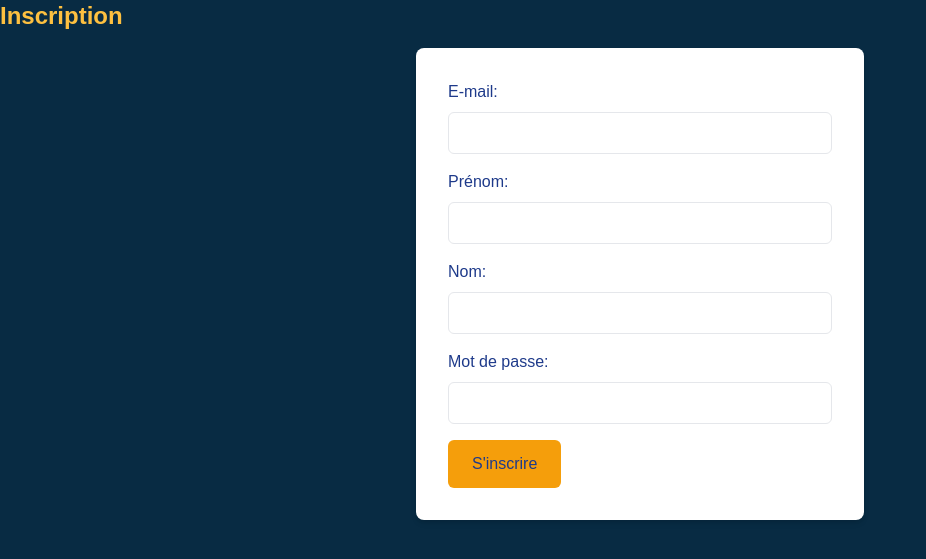
After one commit to HeavenProx/BDEchallenge, a PHP site: the page made by src/View/Authentication/register_form.php in a window 1280 px wide. The commit adds this page. Shown: the top 559 px of the page, without its empty margins (0-926 px from the left). Run offline with PHP 8.4, Linux system fonts and the light colour scheme; the template is opened without the code that fills it, so the values that code supplies are empty.

Commit message:
Link Home Pgae + begin mail

```diff
--- a/composer.json
+++ b/composer.json
@@ -28,6 +28,7 @@
         }
     },
     "require": {
-        "twig/twig": "^3.0"
+        "twig/twig": "^3.0",
+        "phpmailer/phpmailer": "^6.9"
     }
 }
--- a/src/Model/User.php
+++ b/src/Model/User.php
@@ -11,10 +11,10 @@ class User extends BaseModel
 
         // Par défaut, assigner le rôle spécifié (ou 'Étudiant' si aucun n'est spécifié)
         $roles = [$defaultRole];
-
+        $role = json_encode($roles);
         // Insérer l'utilisateur dans la base de données
         $stmt = $this->db->prepare("INSERT INTO User (email, firstName, lastName, password, role) VALUES (?, ?, ?, ?, ?)");
-        $stmt->execute([$email, $firstName, $lastName, $hashedPassword, $roles]);
+        $stmt->execute([$email, $firstName, $lastName, $hashedPassword, $role]);
     }
 
     public function updateUser($userId, $email, $firstName, $lastName)
--- /dev/null
+++ b/src/View/Authentication/register_form.php
@@ -0,0 +1,61 @@
+<!-- src/View/User/register_form.php -->
+
+<!DOCTYPE html>
+<html lang="en">
+<head>
+    <meta charset="UTF-8">
+    <meta name="viewport" content="width=device-width, initial-scale=1.0">
+    <title>Inscription</title>
+    <link href="https://cdn.jsdelivr.net/npm/tailwindcss@2.2.19/dist/tailwind.min.css" rel="stylesheet">
+    <style>
+        body {
+            background-color: #082B43;
+            color: #FFFFFF;
+            font-family: 'Arial', sans-serif;
+        }
+
+        h2 {
+            color: #FDC040;
+        }
+
+        form {
+            @apply max-w-md mx-auto p-8 bg-white rounded-lg shadow-md;
+        }
+
+        label {
+            @apply block mb-2 text-blue-900;
+        }
+
+        input {
+            @apply w-full px-4 py-2 mb-4 border rounded-md;
+        }
+
+        button {
+            @apply bg-yellow-500 text-blue-900 px-6 py-3 rounded-md cursor-pointer;
+        }
+
+        button:hover {
+            @apply bg-yellow-400;
+        }
+    </style>
+</head>
+<body>
+    <h2 class="text-2xl font-bold mb-4">Inscription</h2>
+
+    <form action="/registered" method="post" class="max-w-md mx-auto p-8 bg-white rounded-lg shadow-md">
+        <label for="email" class="block mb-2 text-blue-900">E-mail:</label>
+        <input type="email" id="email" name="email" required class="text-blue-900 w-full px-4 py-2 mb-4 border rounded-md">
+
+        <label for="first_name" class="block mb-2 text-blue-900">Prénom:</label>
+        <input type="text" id="first_name" name="first_name" required class="text-blue-900 w-full px-4 py-2 mb-4 border rounded-md">
+
+        <label for="last_name" class="block mb-2 text-blue-900">Nom:</label>
+        <input type="text" id="last_name" name="last_name" required class="text-blue-900 w-full px-4 py-2 mb-4 border rounded-md">
+
+        <label for="password" class="block mb-2 text-blue-900">Mot de passe:</label>
+        <input type="password" id="password" name="password" required class="text-blue-900 w-full px-4 py-2 mb-4 border rounded-md">
+
+        <button type="submit" class="bg-yellow-500 text-blue-900 px-6 py-3 rounded-md cursor-pointer hover:bg-yellow-400">S'inscrire</button>
+    </form>
+</body>
+</html>
--- a/src/View/Home/index.php
+++ b/src/View/Home/index.php
@@ -8,7 +8,7 @@
     <link rel="stylesheet" href="css/base.css">
     <link rel="stylesheet" href="css/normalize.css">
     <link rel="stylesheet" href="css/style.css">
-    <link rel="stylesheet" href="css/all.css">
+    <link rel="stylesheet" href="public/css/all.css">
     <title>BDE</title>
 </head>
 
@@ -21,7 +21,7 @@
             <div class="listMenu">
                 <ul>
                     <li><button class="btn border">Se connecter</button></li>
-                    <li><button class="btn border">S'inscrire</button></li>
+                    <li><button class="btn border"> <a href="/register">S'inscrire</a></button></li>
                 </ul>
             </div>
         </nav>
@@ -45,7 +45,7 @@
 
         <section class="containerConcept" id="containerConcept">
             <article class="articleConcept row">
-                <img src="img/concert.png" class="col-md-6 col-12 p-0">
+                <img src="../../public/assets/concert.png" class="col-md-6 col-12 p-0">
                 <div class="texteConcept col-md-6 col-12 p-0">
                     <div class="texteInt">
                         <h4 class="cherry">Les concerts</h4>
```
Also changed, not shown: public/index.php (+10 -0 lines), src/Controller/AuthenticationController.php (added, +62 -0 lines), src/Controller/MailController.php (added, +45 -0 lines), src/View/Authentication/registered.php (added, +45 -0 lines), 2 other files.
